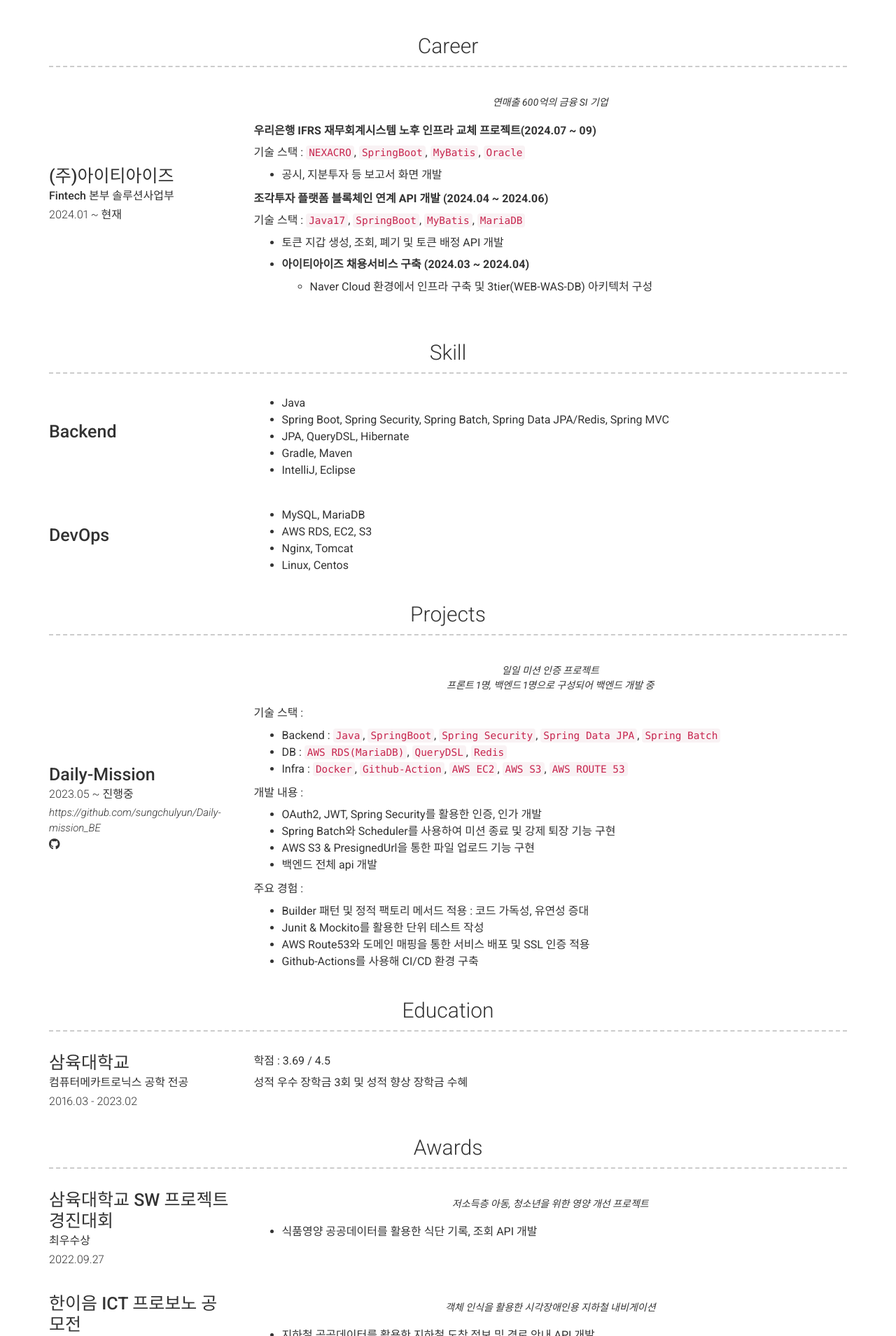
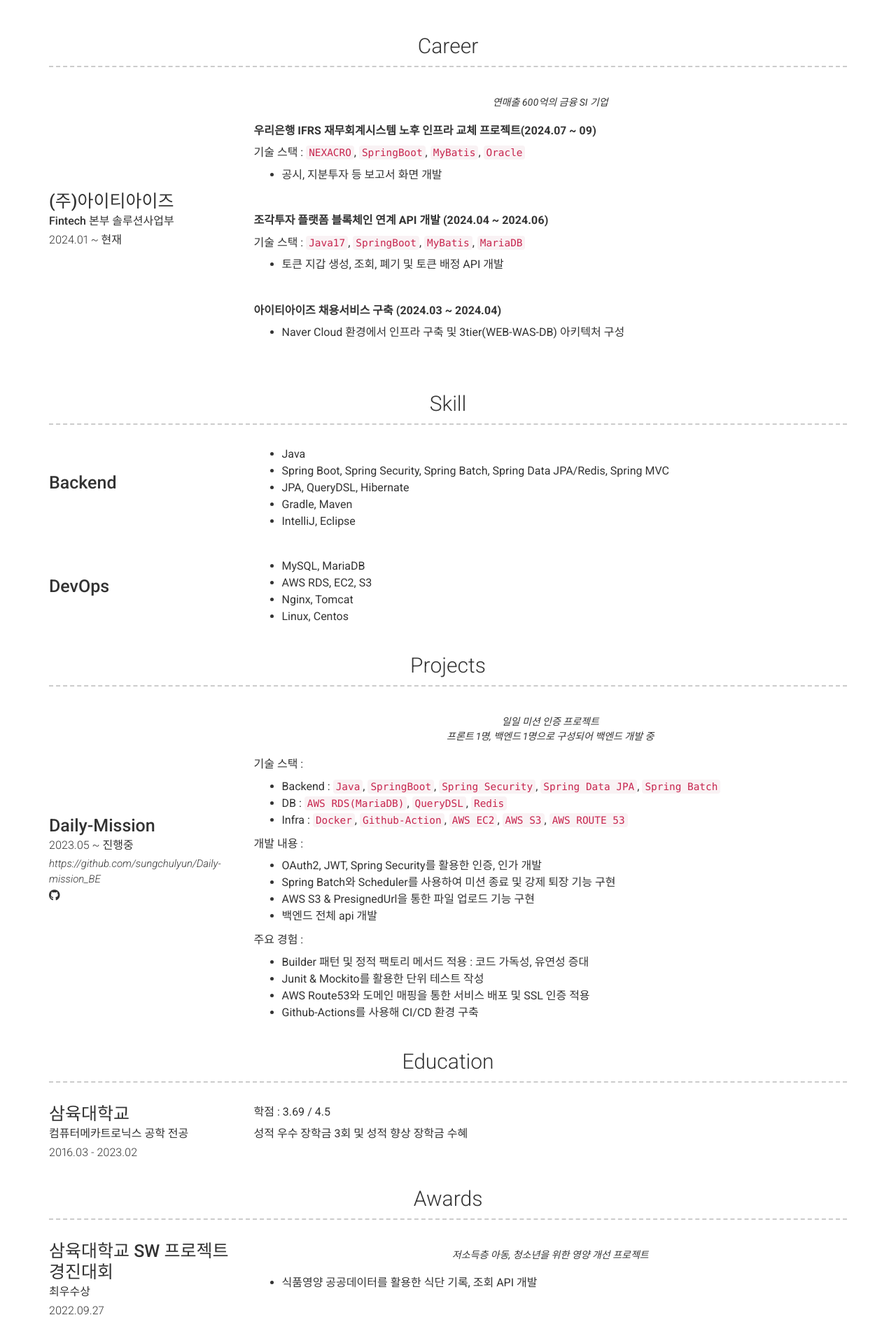
Before and after one commit to sungchulyun/sungchulyun.github.io, a Jekyll site: the page built from index.md, in a window 1280 px wide. Shown: the part 504-2413 px from the top of the page at 70% size. Built offline with Jekyll 4.4.1, drawn with Linux system fonts in a browser that asks for light colours; nearby versions of some CDN libraries.

Commit message:
fix : career 간격 수정

```diff
--- a/_config.yml
+++ b/_config.yml
@@ -70,13 +70,17 @@ content:
 
             - 공시, 지분투자 등 보고서 화면 개발
 
+          <br>
+
           **조각투자 플랫폼 블록체인 연계 API 개발 (2024.04 ~ 2024.06)**
 
             기술 스택 : `Java17`, `SpringBoot`, `MyBatis`, `MariaDB`
 
             - 토큰 지갑 생성, 조회, 폐기 및 토큰 배정 API 개발
 
-          - **아이티아이즈 채용서비스 구축 (2024.03 ~ 2024.04)**
+          <br>
+
+          **아이티아이즈 채용서비스 구축 (2024.03 ~ 2024.04)**
 
             - Naver Cloud 환경에서 인프라 구축 및 3tier(WEB-WAS-DB) 아키텍처 구성
 
```
